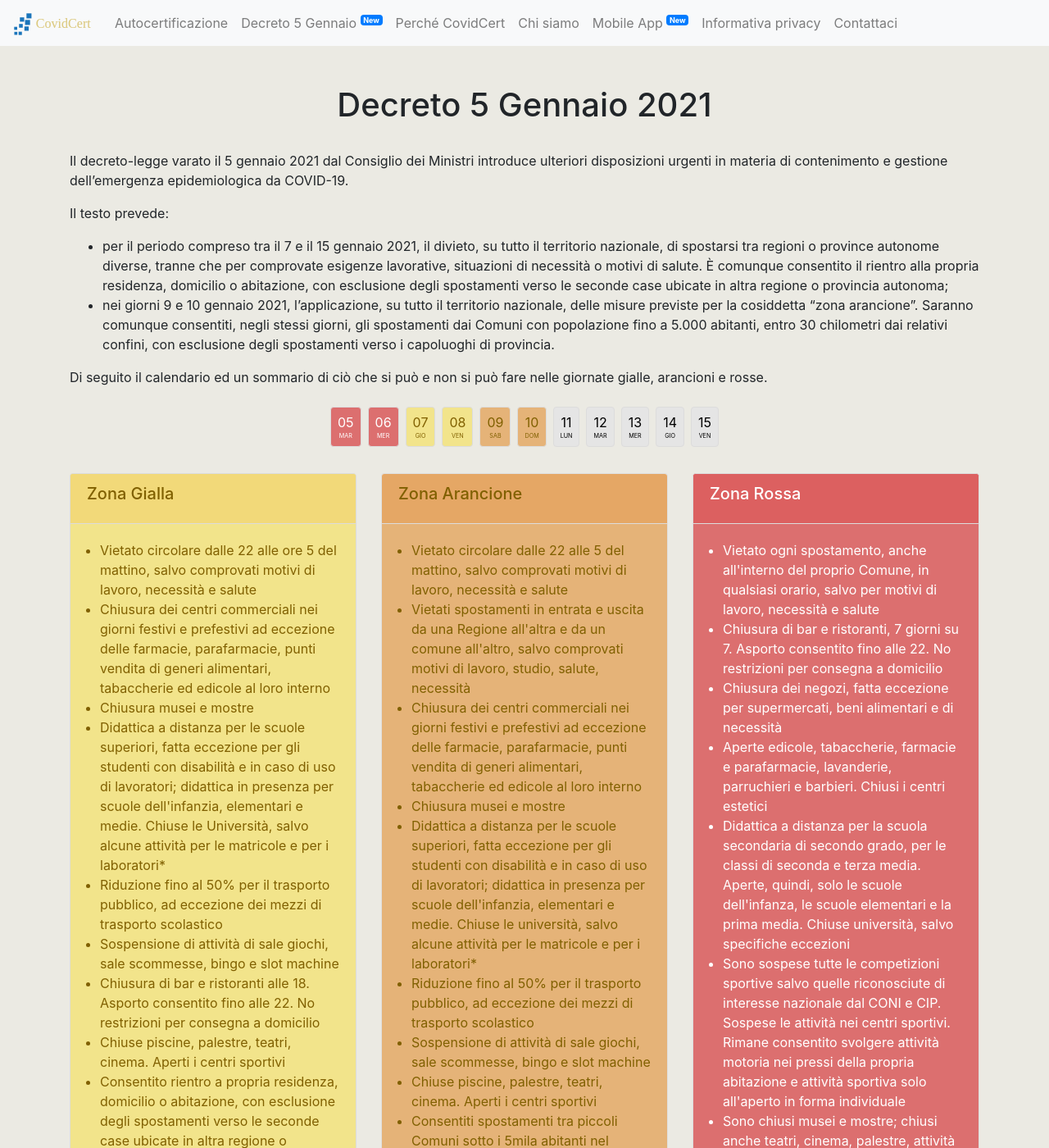
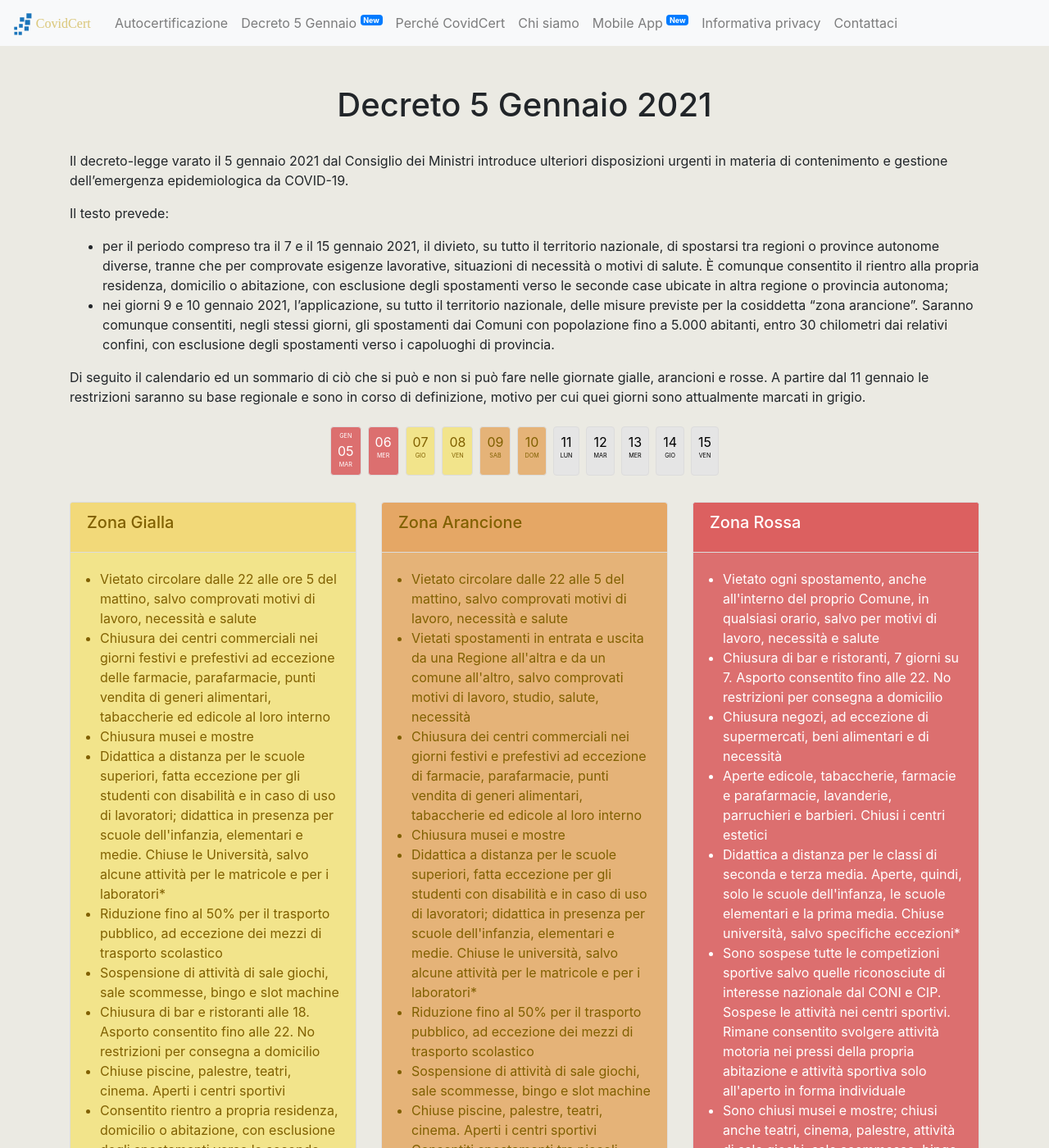
Before and after one commit to Ceeresa/autocertificazione, a Jekyll site: the page built from zone.md, in a window 1280 px wide and 1400 px high. Shown: the whole window at 82% size. Built offline with Jekyll 4.4.1, drawn with Linux system fonts in a browser that asks for light colours; comment, search, counter and statistics services are not loaded.

Commit message:
Reduce some sentences lenght

```diff
--- a/zone.md
+++ b/zone.md
@@ -12,10 +12,10 @@ title: "Decreto 5 Gennaio 2021"
       <li>per il periodo compreso tra il 7 e il 15 gennaio 2021, il divieto, su tutto il territorio nazionale, di spostarsi tra regioni o province autonome diverse, tranne che per comprovate esigenze lavorative, situazioni di necessità o motivi di salute. È comunque consentito il rientro alla propria residenza, domicilio o abitazione, con esclusione degli spostamenti verso le seconde case ubicate in altra regione o provincia autonoma;</li>
       <li>nei giorni 9 e 10 gennaio 2021, l’applicazione, su tutto il territorio nazionale, delle misure previste per la cosiddetta “zona arancione”. Saranno comunque consentiti, negli stessi giorni, gli spostamenti dai Comuni con popolazione fino a 5.000 abitanti, entro 30 chilometri dai relativi confini, con esclusione degli spostamenti verso i capoluoghi di provincia.</li>
     </ul>
-    <p>Di seguito il calendario ed un sommario di ciò che si può e non si può fare nelle giornate gialle, arancioni e rosse.</p>
+    <p>Di seguito il calendario ed un sommario di ciò che si può e non si può fare nelle giornate gialle, arancioni e rosse. A partire dal 11 gennaio le restrizioni saranno su base regionale e sono in corso di definizione, motivo per cui quei giorni sono attualmente marcati in grigio.</p>
 </div>
   <div id="cal" class="row justify-content-center justify-content-sm-center mb-3">
-      <a class="btn px-2 mx-1 cc-red    mt-2" href="#cc-red-zone"><div class="day">05</div><div class="weekday">MAR</div></a>
+      <a class="btn px-2 mx-1 cc-red    mt-2" href="#cc-red-zone"><div class="weekday">GEN</div><div class="day">05</div><div class="weekday">MAR</div></a>
       <a class="btn px-2 mx-1 cc-red    mt-2" href="#cc-red-zone"><div class="day">06</div><div class="weekday">MER</div></a>
       <a class="btn px-2 mx-1 cc-yellow mt-2" href="#cc-yellow-zone"><div class="day">07</div><div class="weekday">GIO</div></a>
       <a class="btn px-2 mx-1 cc-yellow mt-2" href="#cc-yellow-zone"><div class="day">08</div><div class="weekday">VEN</div></a>
@@ -54,7 +54,7 @@ title: "Decreto 5 Gennaio 2021"
         <ul class="cc-zone">
           <li>Vietato circolare dalle 22 alle 5 del mattino, salvo comprovati motivi di lavoro, necessità e salute</li>
           <li>Vietati spostamenti in entrata e uscita da una Regione all'altra e da un comune all'altro, salvo comprovati motivi di lavoro, studio, salute, necessità</li>
-          <li>Chiusura dei centri commerciali nei giorni festivi e prefestivi ad eccezione delle farmacie, parafarmacie, punti vendita di generi alimentari, tabaccherie ed edicole al loro interno</li>
+          <li>Chiusura dei centri commerciali nei giorni festivi e prefestivi ad eccezione di farmacie, parafarmacie, punti vendita di generi alimentari, tabaccherie ed edicole al loro interno</li>
           <li>Chiusura musei e mostre</li>
           <li>Didattica a distanza per le scuole superiori, fatta eccezione per gli studenti con disabilità e in caso di uso di lavoratori; didattica in presenza per scuole dell'infanzia, elementari e medie. Chiuse le università, salvo alcune attività per le matricole e per i laboratori*</li>
           <li>Riduzione fino al 50% per il trasporto pubblico, ad eccezione dei mezzi di trasporto scolastico</li>
@@ -74,9 +74,9 @@ title: "Decreto 5 Gennaio 2021"
         <ul class="cc-zone">
           <li>Vietato ogni spostamento, anche all'interno del proprio Comune, in qualsiasi orario, salvo per motivi di lavoro, necessità e salute</li>
           <li>Chiusura di bar e ristoranti, 7 giorni su 7. Asporto consentito fino alle 22. No restrizioni per consegna a domicilio</li>
-          <li>Chiusura dei negozi, fatta eccezione per supermercati, beni alimentari e di necessità</li>
+          <li>Chiusura negozi, ad eccezione di supermercati, beni alimentari e di necessità</li>
           <li>Aperte edicole, tabaccherie, farmacie e parafarmacie, lavanderie, parruchieri e barbieri. Chiusi i centri estetici</li>
-          <li>Didattica a distanza per la scuola secondaria di secondo grado, per le classi di seconda e terza media. Aperte, quindi, solo le scuole dell'infanza, le scuole elementari e la prima media. Chiuse università, salvo specifiche eccezioni</li>
+          <li>Didattica a distanza per le classi di seconda e terza media. Aperte, quindi, solo le scuole dell'infanza, le scuole elementari e la prima media. Chiuse università, salvo specifiche eccezioni*</li>
           <li>Sono sospese tutte le competizioni sportive salvo quelle riconosciute di interesse nazionale dal CONI e CIP. Sospese le attività nei centri sportivi. Rimane consentito svolgere attività motoria nei pressi della propria abitazione e attività sportiva solo all'aperto in forma individuale</li>
           <li>Sono chiusi musei e mostre; chiusi anche teatri, cinema, palestre, attività di sale giochi, sale scommesse, bingo</li>
           <li>Per i mezzi di trasporto pubblico è consentito il riempimento solo fino al 50%, fatta eccezione per i mezzi di trasporto scolastico</li>
```
